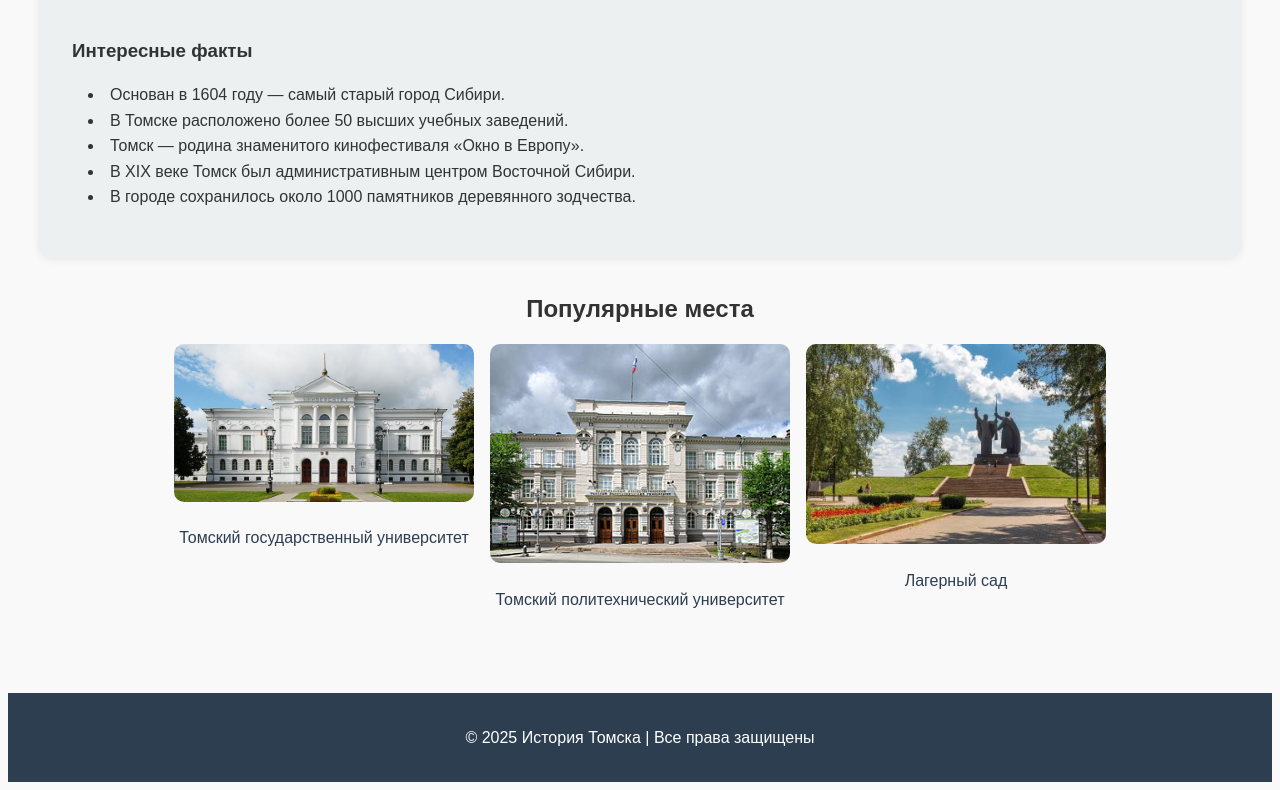
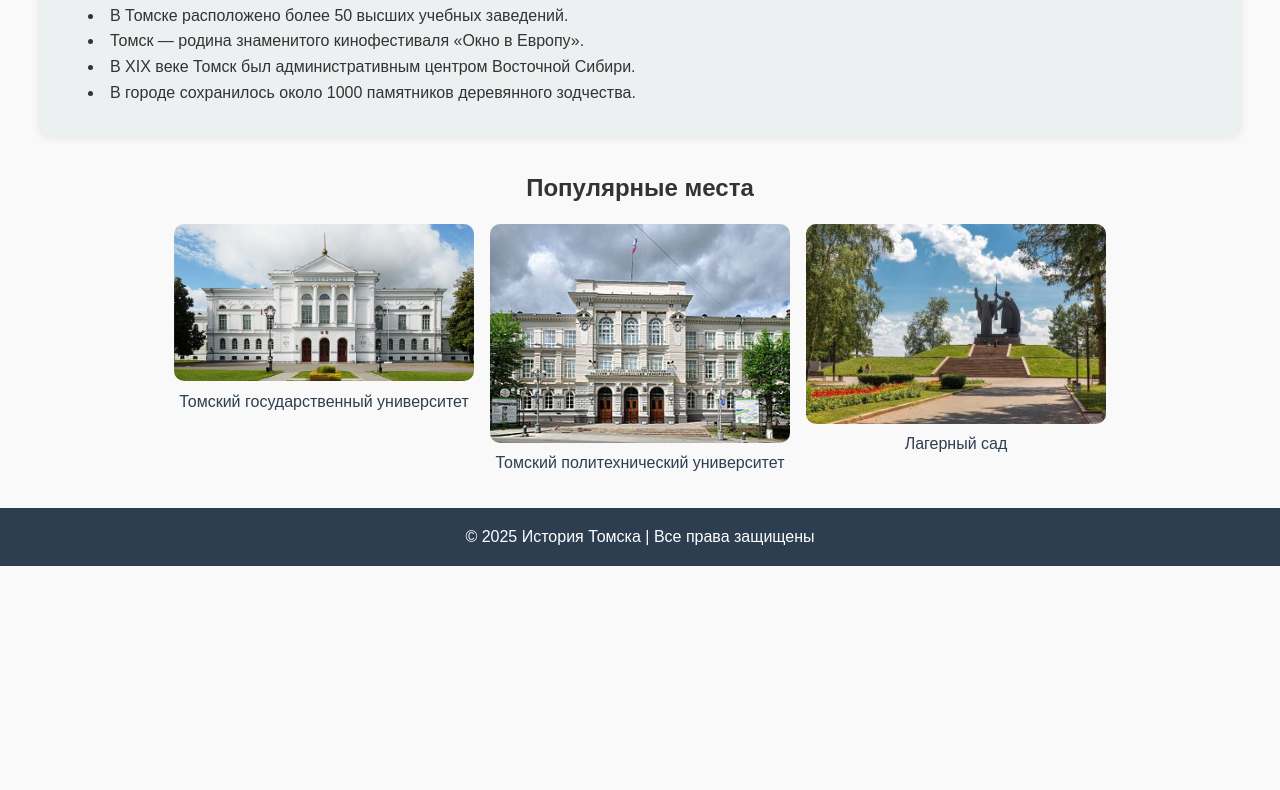
Before and after one commit to Starvie-bot/TomskHistory, a website: page index.html in a window 1280 px wide. Shown: the part 769-1559 px from the top of the page. After the commit the page ends 1335 px from the top, so only its background shows below. Drawn offline with Linux system fonts and the light colour scheme.

Commit message:
commit 200

```diff
--- a/style/style.css
+++ b/style/style.css
@@ -1,6 +1,8 @@
-
-
-
+* {
+  box-sizing: border-box;
+  margin: 0;
+  padding: 0;
+}
 body {
   font-family: Arial, sans-serif;
   line-height: 1.6;
@@ -185,9 +187,19 @@
   color: white;
   text-align: center;
   padding: 1rem;
-  margin-top: 2rem;
+
+}
+body {
+  font-family: Arial, sans-serif;
+  min-height: 100vh;
+  display: flex;
+  flex-direction: column;
 }
 
+main {
+  flex: 1;
+  padding-top: 70px; /* Подстраивается под высоту header */
+}
 .about-tomsk {
       padding: 2rem 1rem;
       max-width: 1200px;
```
